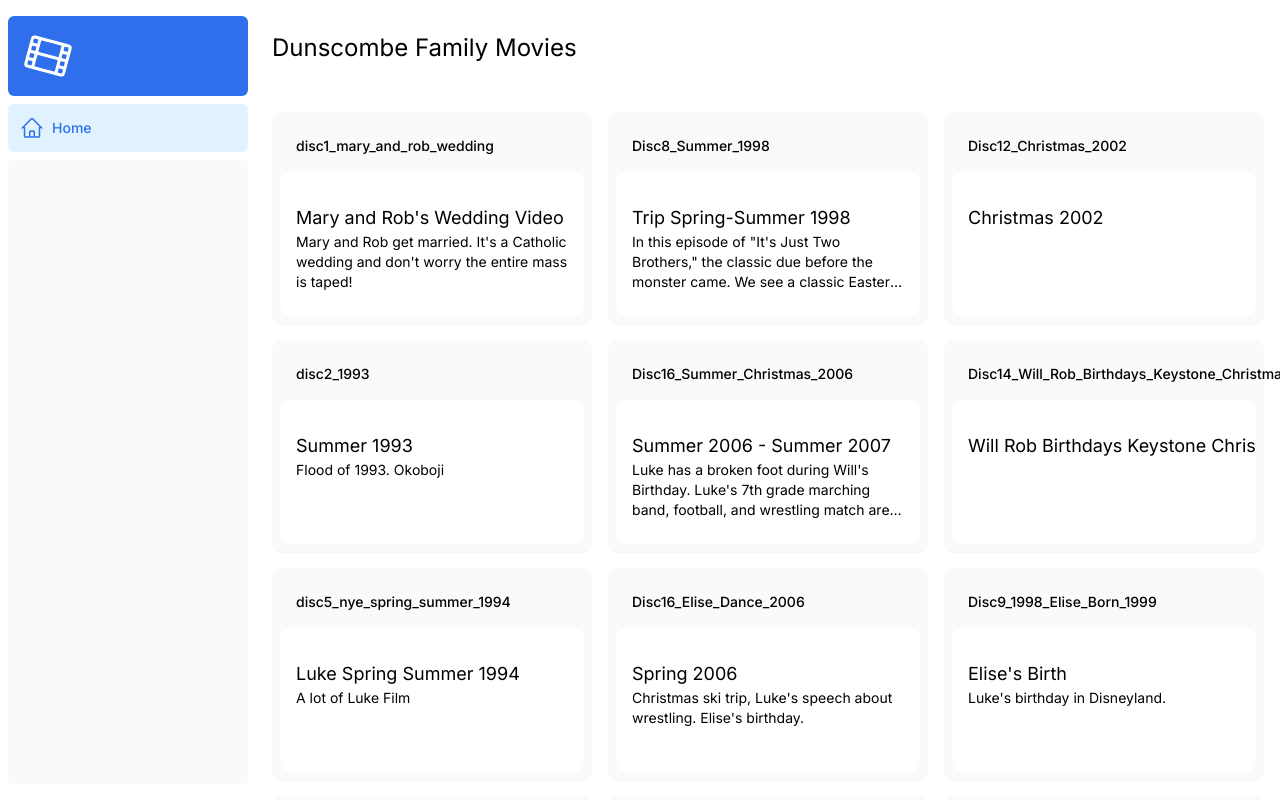
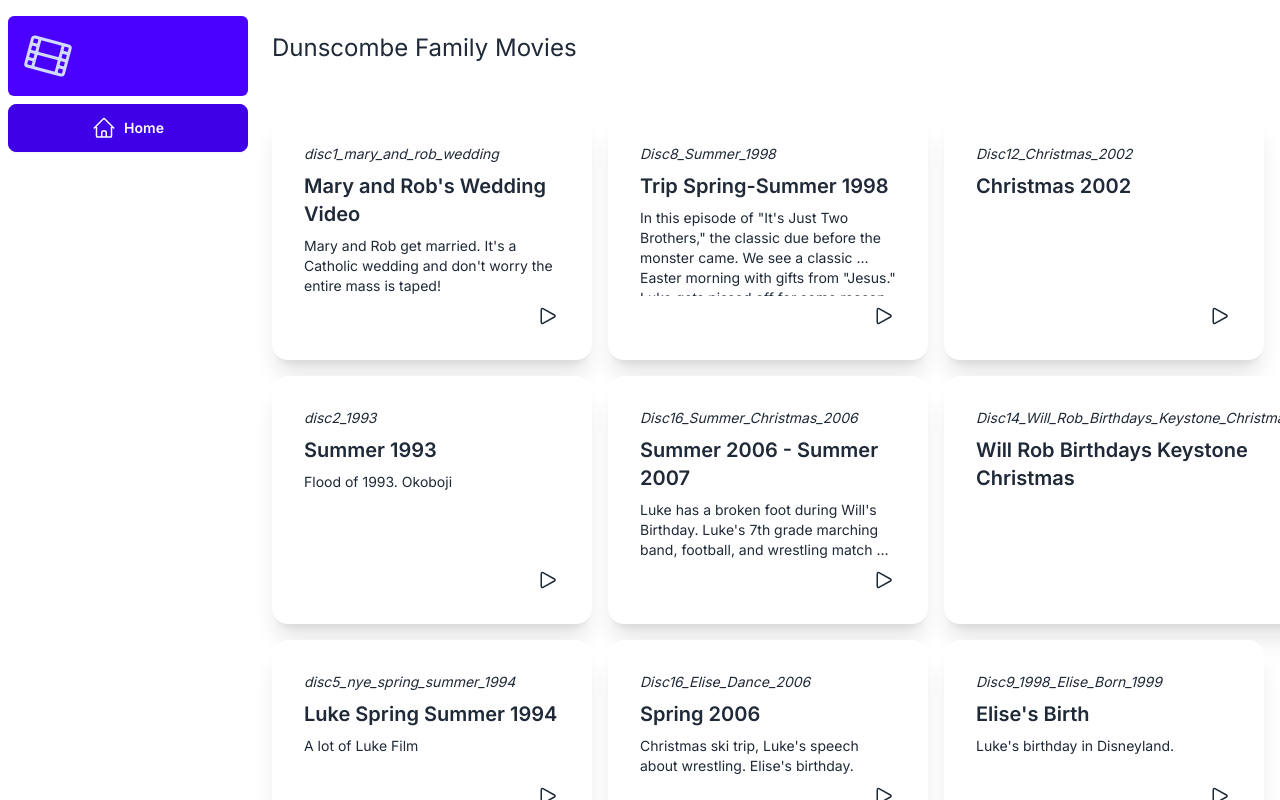
Before and after one commit to ludu12/dunscombe-family-movies, a Next.js app: page / in a window 1280 px wide. Built offline with nearby package versions, Linux system fonts and the light colour scheme; a web font is replaced by a local one.

Commit message:
Adding daisy ui

```diff
--- a/package.json
+++ b/package.json
@@ -27,12 +27,14 @@
   },
   "devDependencies": {
     "@aws-sdk/client-s3": "^3.540.0",
+    "@tailwindcss/typography": "^0.5.10",
     "@types/bcrypt": "^5.0.1",
     "@types/node": "^20",
     "@types/react": "^18",
     "@types/react-dom": "^18",
     "@vercel/style-guide": "^5.0.1",
     "autoprefixer": "^10.0.1",
+    "daisyui": "^4.7.3",
     "eslint": "^8",
     "eslint-config-next": "14.1.4",
     "faunadb": "^4.8.0",
--- a/src/app/movie/[guid]/page.tsx
+++ b/src/app/movie/[guid]/page.tsx
@@ -6,15 +6,13 @@ export default async function Page({params}: { params: { guid: string } }) {
   const movie = await fetchMovie(params.guid);
 
   return (
-      <div className="border border-grey-light bg-white rounded p-4 flex justify-between flex-1">
-        <div className={'w-full'}>
-          <h2 className="text-sm overflow-ellipsis whitespace-nowrap overflow-hidden min-w-0">{movie.name}</h2>
-          <h3 className="text-2xl mb-2 overflow-ellipsis whitespace-nowrap overflow-hidden min-w-0">{movie.shortDescription}</h3>
-          <div className={'mx-32'}>
-            <MoviePlayer movie={movie}/>
-          </div>
-          <h3 className="mb-2 overflow-ellipsis whitespace-nowrap overflow-hidden min-w-0">{movie.description}</h3>
+      <div className={'prose'}>
+        <h2 className="text-sm overflow-ellipsis whitespace-nowrap overflow-hidden min-w-0">{movie.name}</h2>
+        <h3 className="text-2xl mb-2 overflow-ellipsis whitespace-nowrap overflow-hidden min-w-0">{movie.shortDescription}</h3>
+        <div className={'py-4'}>
+          <MoviePlayer movie={movie}/>
         </div>
+        <p className="prose mb-2">{movie.description}</p>
       </div>
   )
 }
--- a/src/app/page.tsx
+++ b/src/app/page.tsx
@@ -16,7 +16,10 @@ export default async function Page() {
             movies.map(m => {
               return (
                   <Link key={m.guid}
-                        href={`/movie/${m.guid}`}>
+                        href={`/movie/${m.guid}`}
+                        className={'flex'}
+
+                  >
                     <Card {...m}/>
                   </Link>
               );
--- /dev/null
+++ b/src/ui/components/Button.tsx
@@ -0,0 +1,62 @@
+import clsx from "clsx";
+import type { ButtonHTMLAttributes, ReactNode } from "react";
+import React from "react";
+import {Loading} from "@/ui/components/Loading";
+
+export type ButtonMode =
+  | "primary"
+  | "secondary"
+  | "accent"
+  | "ghost"
+  | "link"
+  | "none";
+
+export interface ButtonProps extends ButtonHTMLAttributes<HTMLButtonElement> {
+  mode?: ButtonMode;
+  outline?: boolean;
+  active?: boolean;
+  loading?: boolean;
+  disabled?: boolean;
+  startIcon?: ReactNode;
+  endIcon?: ReactNode;
+}
+
+const Button: React.FC<ButtonProps> = (props) => {
+  const {
+    mode = "primary",
+    outline,
+    active,
+    loading,
+    className,
+    children,
+    startIcon,
+    endIcon,
+    ...rest
+  } = props;
+
+  const classes = clsx(
+    `btn`,
+    {
+      "text-white": mode === "primary",
+      "btn-primary": mode === "primary",
+      "btn-secondary": mode === "secondary",
+      "btn-accent": mode === "accent",
+      "btn-ghost": mode === "ghost",
+      "btn-link": mode === "link",
+      "btn-outline": outline,
+      "btn-active": active,
+    },
+    className,
+  );
+
+  return (
+    <button {...rest} className={classes}>
+      {loading && <Loading />}
+      {startIcon && !loading && startIcon}
+      {children}
+      {endIcon && endIcon}
+    </button>
+  );
+};
+
+export default Button;
--- a/src/ui/components/Card.tsx
+++ b/src/ui/components/Card.tsx
@@ -1,3 +1,5 @@
+import {PlayIcon} from '@heroicons/react/24/outline';
+
 export function Card({
                        name, description, shortDescription
                      }: {
@@ -5,19 +7,17 @@ export function Card({
   description: string;
   shortDescription: string;
 }) {
+
   return (
-      <div className="rounded-xl bg-gray-50 p-2 shadow-sm">
-        <div className="flex p-4">
-          <h3 className="text-sm font-medium">{name}</h3>
-        </div>
-        <div className={`truncate rounded-xl bg-white px-4 py-8 text-lg h-36`}>
-          <p>
-            {shortDescription}
-          </p>
-          <p className={'text-sm line-clamp-3 overflow-ellipsis whitespace-pre-wrap overflow-hidden'}>
-            {description}
-          </p>
+      <div className="card bg-base-100 shadow-xl flex-grow">
+        <div className="card-body">
+          <h3 className="text-sm italic">{name}</h3>
+          <h2 className="card-title">{shortDescription}</h2>
+          <p className={"text-sm line-clamp-3 overflow-ellipsis whitespace-pre-wrap overflow-hidden"}>{description}</p>
+          <div className="card-actions justify-end">
+            <PlayIcon className={'h-6'}/>
+          </div>
         </div>
       </div>
-  );
+  )
 }
--- /dev/null
+++ b/src/ui/components/Loading.tsx
@@ -0,0 +1,36 @@
+import React, { forwardRef } from "react";
+import clsx from "clsx";
+
+export type LoadingProps = React.HTMLAttributes<HTMLSpanElement> & {
+  size?: "xs" | "sm" | "md" | "lg";
+  color?: "primary" | "secondary" | "accent";
+  variant?: "spinner" | "dots" | "ring" | "ball" | "bars" | "infinity";
+};
+
+export const Loading = forwardRef<HTMLSpanElement, LoadingProps>(
+  (
+    { size, variant = "spinner", color, className, style, ...props },
+    ref,
+  ): JSX.Element => {
+    const classes = clsx("loading", {
+      className,
+      "loading-lg": size === "lg",
+      "loading-md": size === "md",
+      "loading-sm": size === "sm",
+      "loading-xs": size === "xs",
+      "loading-spinner": variant === "spinner",
+      "loading-dots": variant === "dots",
+      "loading-ring": variant === "ring",
+      "loading-ball": variant === "ball",
+      "loading-bars": variant === "bars",
+      "loading-infinity": variant === "infinity",
+      "text-primary": color === "primary",
+      "text-secondary": color === "secondary",
+      "text-accent": color === "accent",
+    });
+
+    return <span {...props} ref={ref} className={classes} style={style} />;
+  },
+);
+
+Loading.displayName = "Loading";
--- a/src/ui/components/NavLinks.tsx
+++ b/src/ui/components/NavLinks.tsx
@@ -1,9 +1,10 @@
 'use client';
 
-import {DocumentDuplicateIcon, HomeIcon, UserGroupIcon,} from '@heroicons/react/24/outline';
+import {HomeIcon,} from '@heroicons/react/24/outline';
 import Link from "next/link";
-import { usePathname } from 'next/navigation';
+import {usePathname} from 'next/navigation';
 import clsx from 'clsx';
+import Button from "@/ui/components/Button";
 
 // Map of links to display in the side navigation.
 // Depending on the size of the application, this would be stored in a database.
@@ -28,15 +29,11 @@ export function NavLinks() {
               <Link
                   key={link.name}
                   href={link.href}
-                  className={clsx(
-                      'flex h-[48px] grow items-center justify-center gap-2 rounded-md bg-gray-50 p-3 text-sm font-medium hover:bg-sky-100 hover:text-blue-600 md:flex-none md:justify-start md:p-2 md:px-3',
-                      {
-                        'bg-sky-100 text-blue-600': pathname === link.href,
-                      },
-                  )}
+                  className={clsx('flex h-[48px] grow')}
               >
-                <LinkIcon className="w-6"/>
-                <p className="hidden md:block">{link.name}</p>
+                <Button active={pathname === link.href} className={'w-full'} startIcon={<LinkIcon className="w-6"/>}>
+                  <p className="hidden md:block">{link.name}</p>
+                </Button>
               </Link>
           );
         })}
--- a/src/ui/components/SideNav.tsx
+++ b/src/ui/components/SideNav.tsx
@@ -6,12 +6,12 @@ export function SideNav() {
   return (
       <div className="flex h-full flex-col px-3 py-4 md:px-2">
         <Link
-            className="mb-2 flex items-end justify-start rounded-md bg-blue-600 p-4"
+            className="mb-2 flex items-end justify-start rounded-md bg-primary p-4"
             href="/"
         >
-          <div className="text-white">
+          <div className="text-primary-content">
             <div
-                className={`flex flex-row gap-4 items-center leading-none text-white`}
+                className={`flex flex-row gap-4 items-center leading-none`}
             >
               <FilmIcon className="h-12 w-12 rotate-[15deg]"/>
               <h1 className={'text-2xl block md:hidden'}>Dunscombe Family Movies</h1>
@@ -20,7 +20,7 @@ export function SideNav() {
         </Link>
         <div className="flex grow flex-row justify-between space-x-2 md:flex-col md:space-x-0 md:space-y-2">
           <NavLinks/>
-          <div className="hidden h-auto w-full grow rounded-md bg-gray-50 md:block"></div>
+          <div className="hidden h-auto w-full grow rounded-md bg-base-100 md:block"></div>
         </div>
       </div>
   );
--- a/tailwind.config.ts
+++ b/tailwind.config.ts
@@ -17,13 +17,6 @@ const config: Config = {
       gridTemplateColumns: {
         '13': 'repeat(13, minmax(0, 1fr))',
       },
-      colors: {
-        blue: {
-          400: '#2589FE',
-          500: '#0070F3',
-          600: '#2F6FEB',
-        },
-      },
     },
     keyframes: {
       shimmer: {
@@ -33,6 +26,6 @@ const config: Config = {
       },
     },
   },
-  plugins: [require('@tailwindcss/forms')],
+  plugins: [require("@tailwindcss/typography"), require('@tailwindcss/forms'), require("daisyui")],
 };
 export default config;
```
Also changed, not shown: 1 other file (tests, documents, lock files or other folders).
